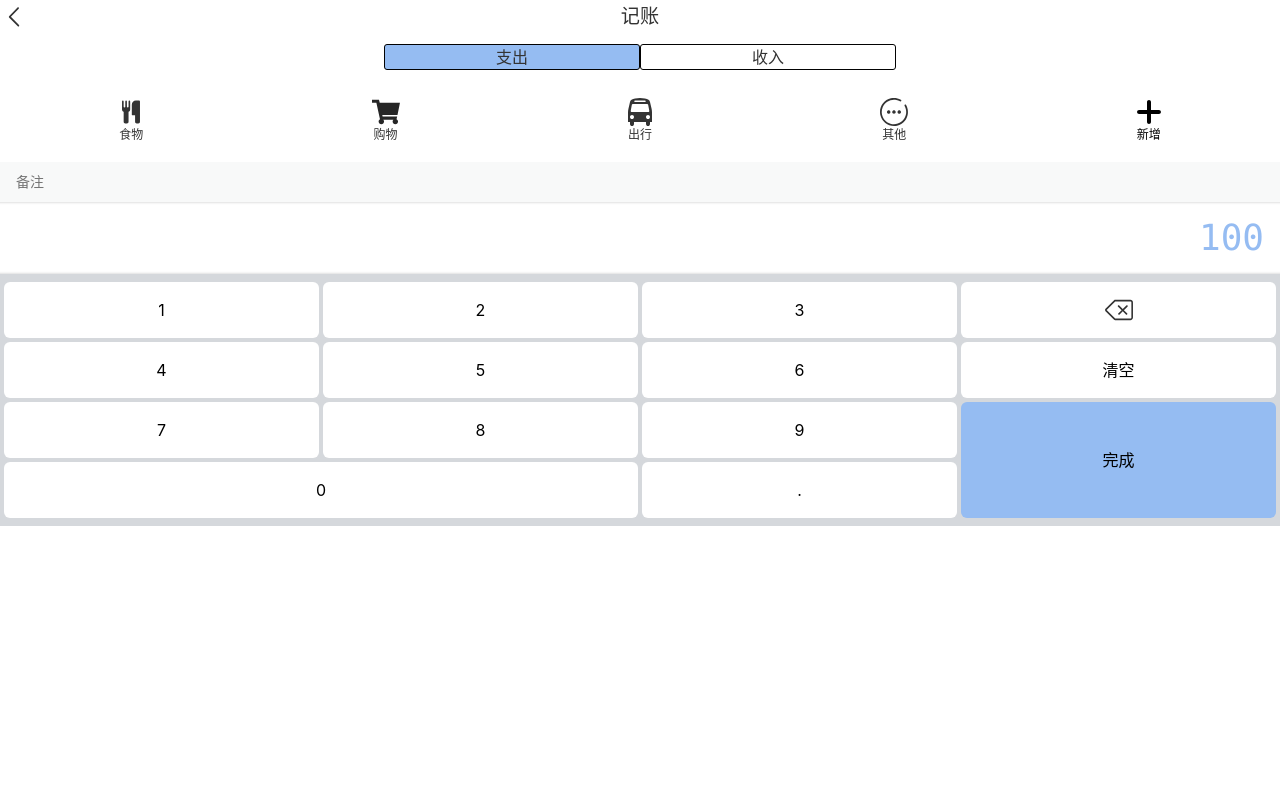
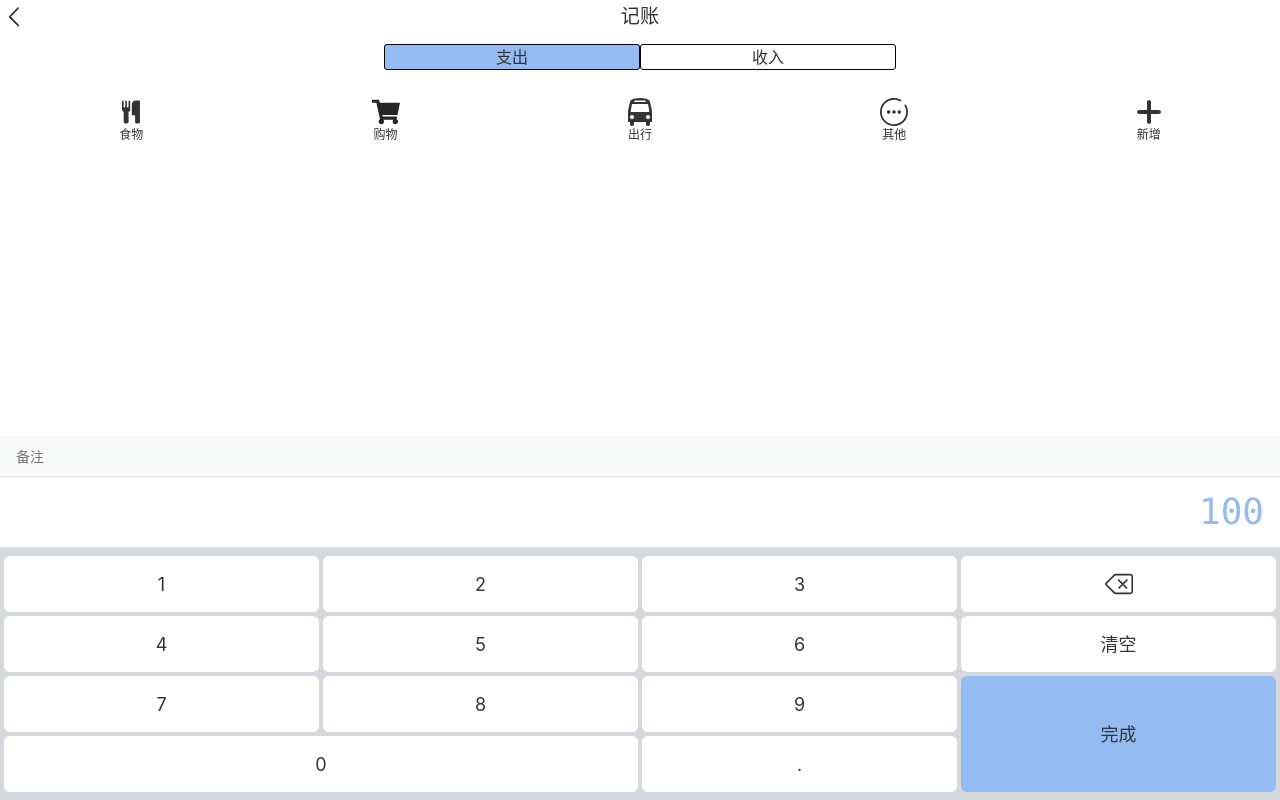
Before and after one commit to TerreMou/moneytracker, a Vue app: page /#/records in a window 1280 px wide. Built offline with nearby package versions, Linux system fonts and the light colour scheme.

Commit message:
修改Records页面

```diff
--- a/src/views/Records.vue
+++ b/src/views/Records.vue
@@ -91,6 +91,7 @@
 .records-wrapper {
   display: flex;
   flex-direction: column-reverse;
+  min-height: 100vh;
 }
 
 header {
@@ -142,8 +143,10 @@
 .tags {
   display: flex;
   justify-content: space-around;
-  align-items: center;
+  align-items: flex-start;
   margin: 16px 4px;
+  flex-grow: 1;
+
 
   > li {
     display: flex;
@@ -169,6 +172,7 @@
     height: 50px;
     background: transparent;
     border: none;
+    color: #333;
 
     > .icon {
       width: 28px;
@@ -214,6 +218,7 @@
     padding: 8px 4px;
     background: #d5d8dc;
 
+
     > button {
       border: none;
       border-radius: 6px;
@@ -221,6 +226,8 @@
       display: flex;
       justify-content: center;
       align-items: center;
+      color: #333;
+      font-size:18px;
 
       &.delete {
         background: #ffffff;
```
